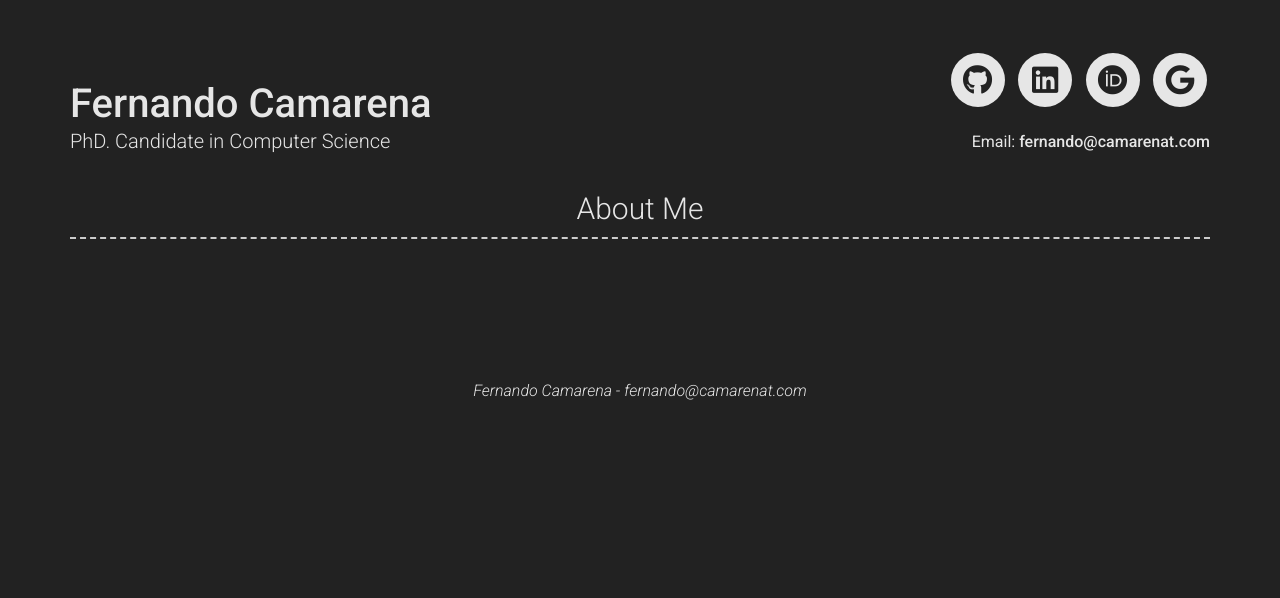
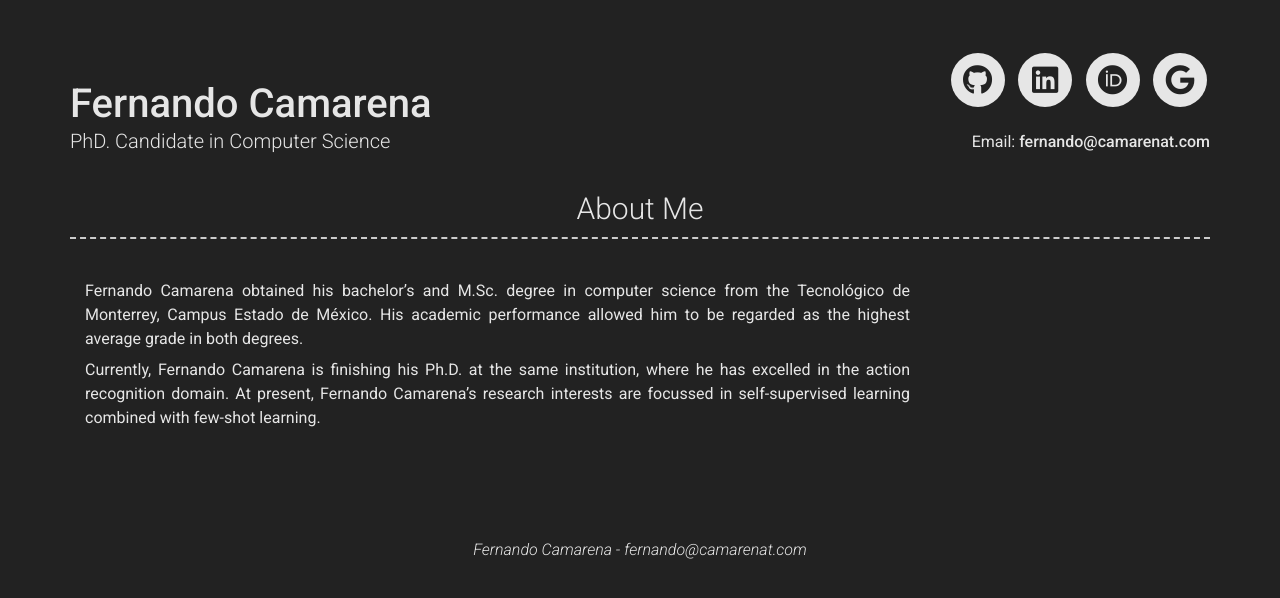
Before and after one commit to FCamarena/FCamarena.github.io, a Jekyll site: the page built from index.md, in a window 1280 px wide. Shown: the top 598 px of the page. Built offline with Jekyll 4.4.1, drawn with Linux system fonts in a browser that asks for light colours; nearby versions of some CDN libraries.

Commit message:
update: about Section

```diff
--- a/_config.yml
+++ b/_config.yml
@@ -52,13 +52,11 @@
 # about_title: About Me (Use this to override about section title)
 about_profile_image: Directory of profile image (eg. images/profile.jpg)
 about_content: | # this will include new lines to allow paragraphs
-  Write an awesome description about yourself here, this supports markdown, so you can add [links](http://foobar.com) and highlight things <mark>like this</mark>.
 
-  You can even add paragraphs by using empty lines like this and add anything else [markdown](https://www.markdownguide.org/getting-started#what-is-markdown) supports such as
-    - Lists
-    - Tables
-    - <a href="google.com">Links</a>
-    - Images ![alt text](/images/landscape-trees.jpg "Trees")
+  Fernando Camarena obtained his bachelor's and M.Sc. degree in computer science from the Tecnológico de Monterrey, Campus Estado de México. His academic performance allowed him to be regarded as the highest average grade in both degrees.
+
+  Currently, Fernando Camarena is finishing his Ph.D. at the same institution, where he has excelled in the action recognition domain. At present, Fernando Camarena's research interests are focussed in self-supervised learning combined with few-shot learning.
+
 
 content:
   - title: Projects # Title for the section
--- a/_includes/about.html
+++ b/_includes/about.html
@@ -6,9 +6,10 @@
       <div class="col-xs-12 col-sm-4 col-md-3 no-print">
         <span class="profile-img" style="background-image: url({{ site.about_profile_image | relative_url }})"></span>
       </div>
-    {%- endif -%}
+    {%- endif -%}-->
     <div class="{{ 'col-xs-12 ' }}{%- if site.about_profile_image -%}col-sm-8 col-md-9 col-print-12{%- endif -%}">
       {{ site.about_content | strip | markdownify }}
     </div>
-  </div> -->
+  </div>
+
 </div>
```
